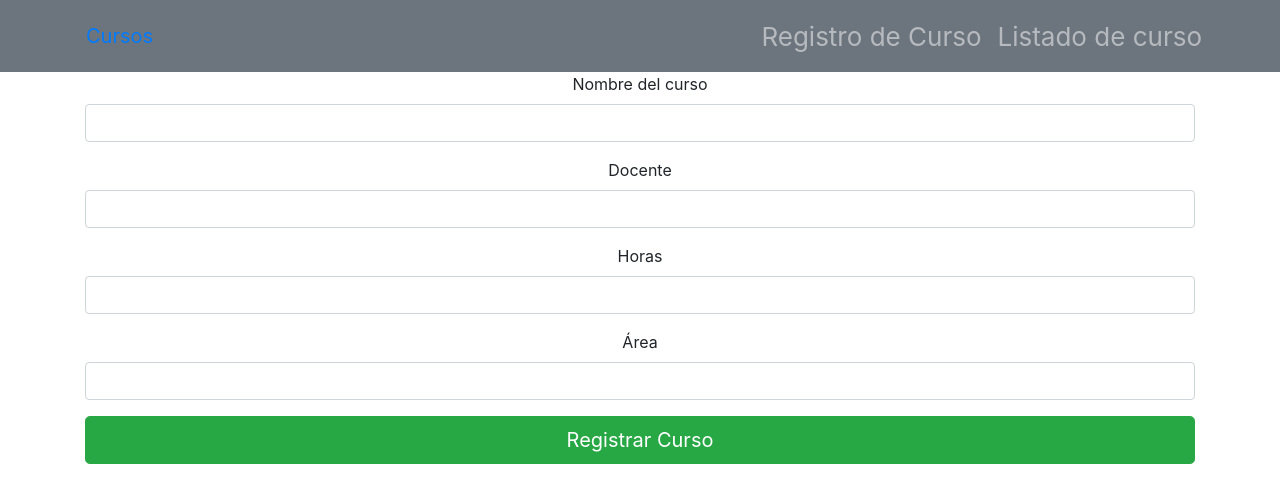
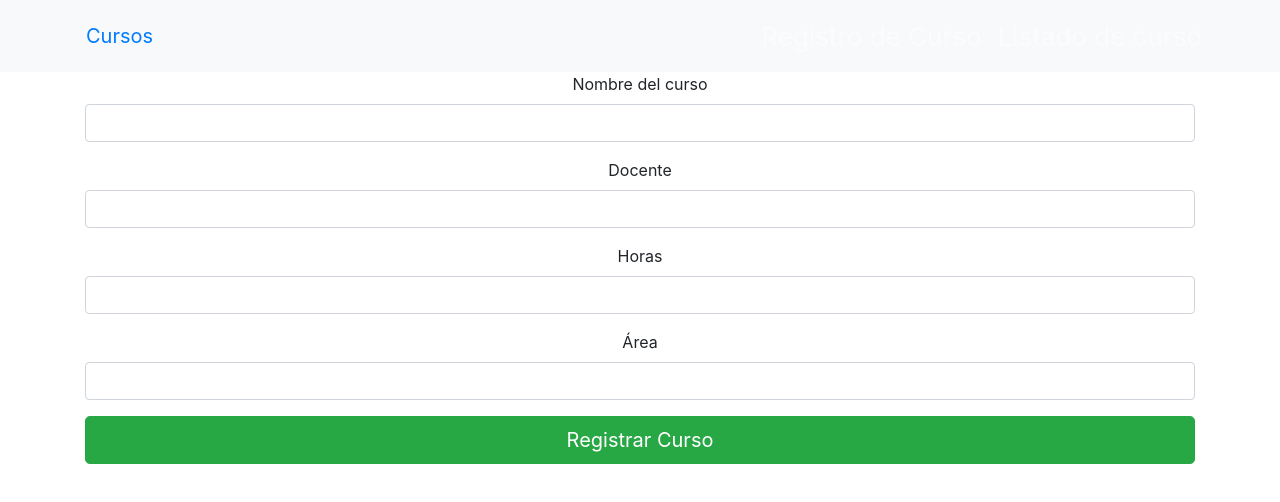
Before and after one commit to mpjaramillo/frontend-siembra, a React (Create React App) app: page / in a window 1280 px wide. Shown: the top 502 px of the page. Built offline with nearby package versions, Linux system fonts and the light colour scheme.

Commit message:
modificaciones CSS

```diff
--- a/src/App.css
+++ b/src/App.css
@@ -14,7 +14,7 @@
 }
 
 .App-header {
-  background-color: #6c757d;
+  background-color: #f8f9fa;
   display: flex;
   margin-top: 0;
   flex-direction: column;
--- a/src/App.js
+++ b/src/App.js
@@ -16,7 +16,7 @@ function App() {
   return (<Router>
     <div className="App">
       <header className="App-header">
-        <Navbar bg="secondary" variant="dark">
+        <Navbar bg="light" variant="dark">
           <Container>
 
             <Navbar.Brand>
```
